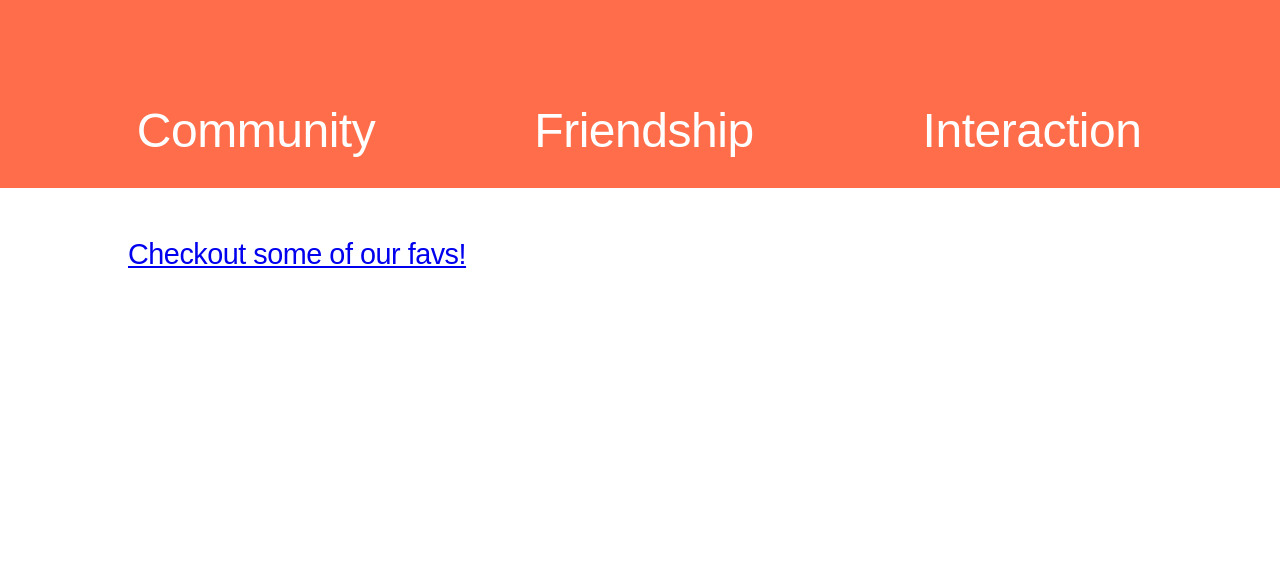
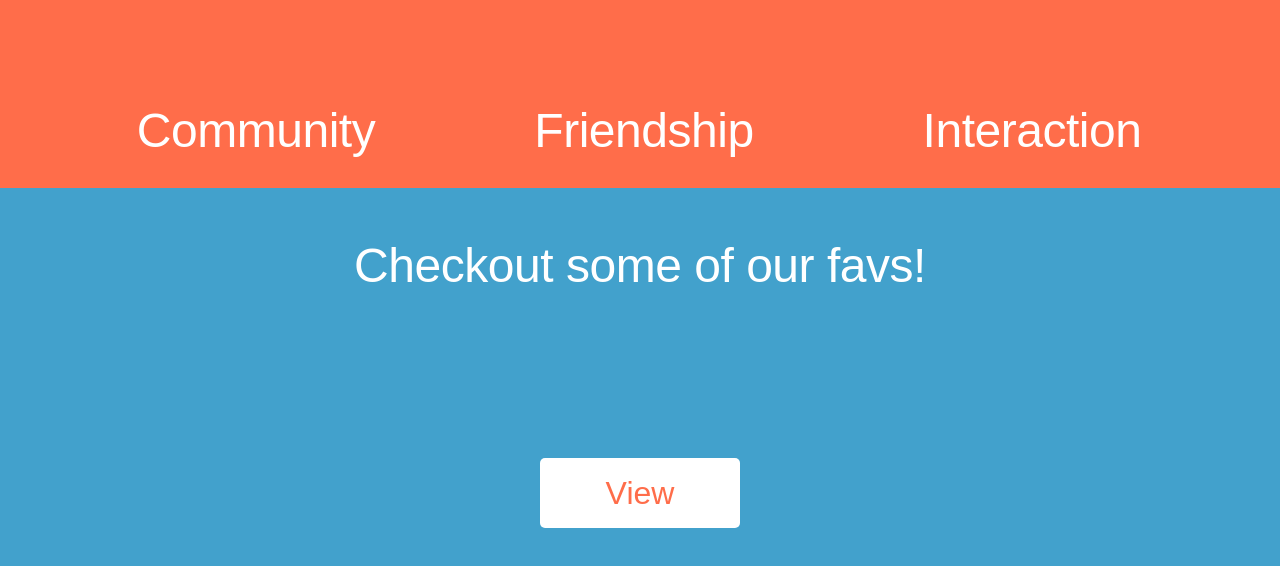
Before and after one commit to MAOstrander/group-brm, a plain HTML site: page index.html in a window 1280 px wide. Shown: the part 1312-1878 px from the top of the page. Before the commit the page ends 1583 px from the top, so only its background shows below. Drawn offline with Linux system fonts and the light colour scheme.

Commit message:
Finishing up index.html

```diff
--- a/index.html
+++ b/index.html
@@ -31,8 +31,8 @@
 
 		<div id="visit_our_pages">
 			<p class="content_text"><a href="#">Checkout some of our favs!</a></p>
+			<a href="#"><button class="seepgs_btn">View</button></a>
 		</div><!-- visit_our_pages -->
-
 		<footer>
 
 		</footer>
--- a/style.css
+++ b/style.css
@@ -134,4 +134,41 @@
 
 }
 
+#visit_our_pages{
+	height: 400px;
+	background-color: #42A1CC;
+	position: relative;
+}
+
+#visit_our_pages a{
+	text-decoration: none;
+	color: white;
+	font-size: 3rem;
+	width: 100%;
+	text-align: center;
+	margin: 0px;
+	padding: 0px;
+}
+
+#visit_our_pages p{
+	width: 100%;
+	text-align: center;
+	margin: 0px;
+}
+
+.seepgs_btn{
+	width: 200px;
+	height: 70px;
+	border: none;
+	background-color: white;
+	border-radius: 5px;
+	display: block;
+	position: absolute;
+	left: 50%;
+	margin-left: -100px;
+	bottom: 60px;
+	font-size: 2rem;
+	color: #FF6D4A;
+}
+
 /* Ben's code end -->
```
